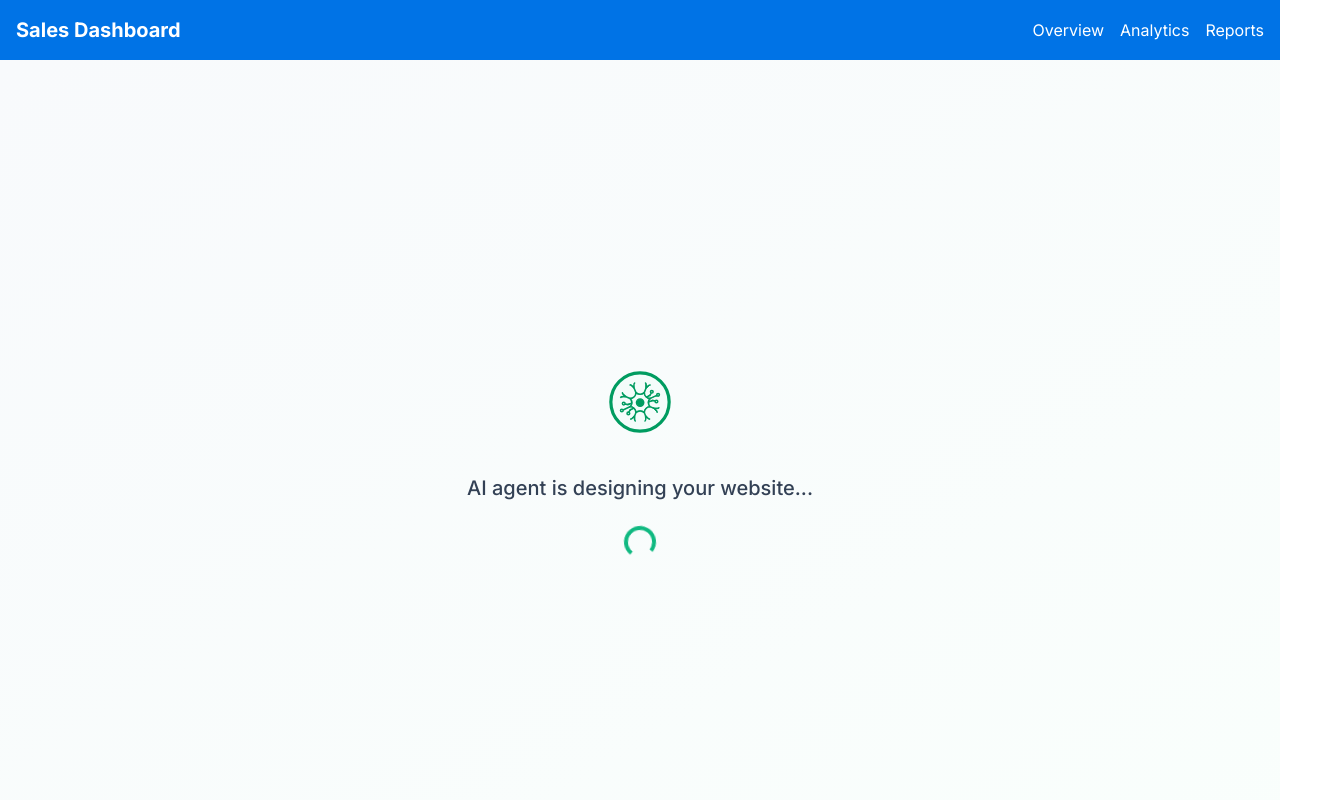
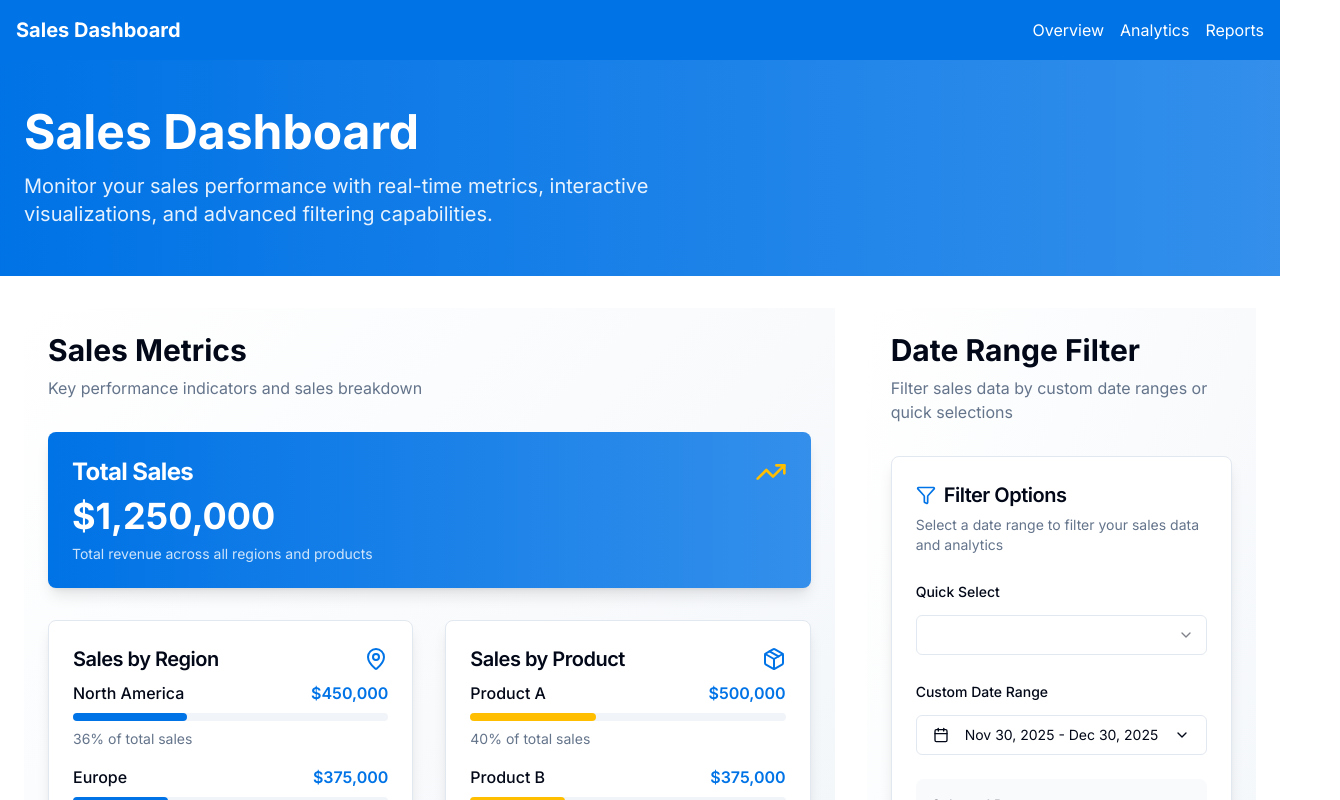
Before and after one commit to synteraai2025-collab/o-mohamed-mmb-cdscdew, a Next.js app: page / in a window 1280 px wide. Shown: the top 800 px of the page, 1340 px wide, since content can reach past the window. Built offline with nearby package versions, Linux system fonts and the light colour scheme.

Commit message:
Apply patch [skip ci]

```diff
--- a/src/app/page.tsx
+++ b/src/app/page.tsx
@@ -1,40 +1,39 @@
-import Image from "next/image";
+import SalesMetrics from '@/components/SalesMetrics';
+import SalesVisualizations from '@/components/SalesVisualizations';
+import DateRangeFilter from '@/components/DateRangeFilter';
 
 export default function Home() {
   return (
-    <div className="min-h-screen bg-gradient-to-br from-slate-50 to-emerald-50/30 flex items-center justify-center px-6">
-      <div className="text-center max-w-md w-full">
-        {/* Logo with subtle elegance */}
-        <div className="mb-8">
-          <div className="relative inline-block">
-            {/* Logo container with refined shadow */}
-            <div className="w-20 h-20 flex items-center justify-center mx-auto">
-              <Image
-                src="/images/syntera-logo.svg"
-                alt="Syntera"
-                width={64}
-                height={64}
-                className="transition-transform duration-300 hover:scale-110"
-              />
-            </div>
+    <div className="min-h-screen bg-background">
+      {/* Hero Section */}
+      <div className="bg-gradient-to-r from-primary to-primary/80 text-primary-foreground py-12">
+        <div className="container mx-auto max-w-7xl px-6">
+          <h1 className="text-4xl md:text-5xl font-bold mb-4">
+            Sales Dashboard
+          </h1>
+          <p className="text-xl text-primary-foreground/90 max-w-2xl">
+            Monitor your sales performance with real-time metrics, interactive visualizations, and advanced filtering capabilities.
+          </p>
+        </div>
+      </div>
+
+      {/* Main Content Grid */}
+      <div className="container mx-auto max-w-7xl px-6 py-8">
+        <div className="grid grid-cols-1 lg:grid-cols-3 gap-8">
+          {/* Sales Metrics Section */}
+          <div className="lg:col-span-2">
+            <SalesMetrics />
+          </div>
+
+          {/* Date Range Filter Section */}
+          <div className="lg:col-span-1">
+            <DateRangeFilter />
           </div>
         </div>
 
-        {/* Clean loading state */}
-        <div className="space-y-8">
-          {/* Main loading indicator */}
-          <div className="space-y-6">
-            <div className="flex items-center justify-center space-x-3">
-              <p className="text-xl text-slate-700 font-medium">
-                AI agent is designing your website...
-              </p>
-            </div>
-
-            {/* Refined spinner */}
-            <div className="flex items-center justify-center space-x-3">
-              <div className="w-8 h-8 border-4 border-solid border-emerald-500 border-t-transparent rounded-full animate-spin"></div>
-            </div>
-          </div>
+        {/* Sales Visualizations Section - Full Width */}
+        <div className="mt-8">
+          <SalesVisualizations />
         </div>
       </div>
     </div>
```
